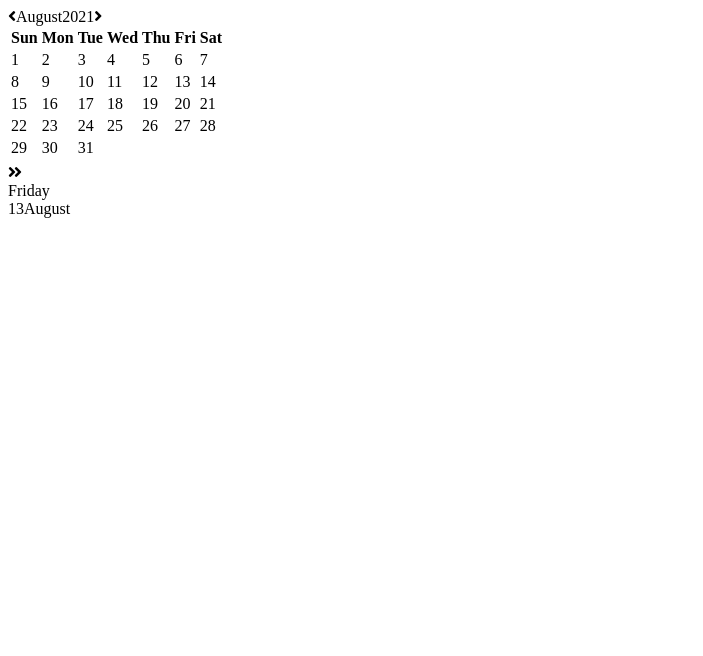
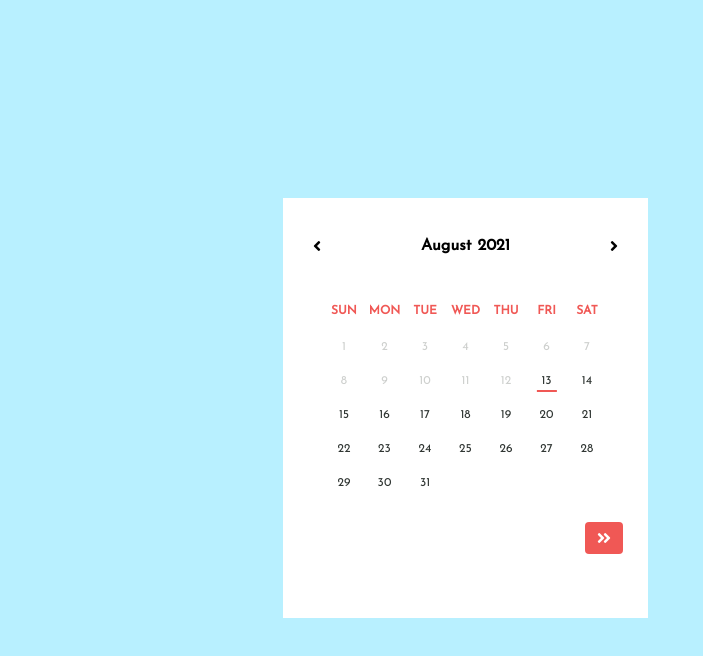
Before and after one commit to GOBIKRISHNAS/widgets, a plain HTML site: page index.html in a window 1280 px wide. Shown: the whole page, without its empty margins (0-703 px from the left). Drawn offline with nearby package versions, Linux system fonts and the light colour scheme.

Commit message:
Update style.css

```diff
--- a/style.css
+++ b/style.css
@@ -1,216 +1,153 @@
 /** code by webdevtrick ( https://webdevtrick.com ) **/
-var month = [
-	"January",
-	"February",
-	"March",
-	"April",
-	"May",
-	"June",
-	"July",
-	"August",
-	"September",
-	"October",
-	"November",
-	"December"
-];
-var weekday = [
-	"Sunday",
-	"Monday",
-	"Tuesday",
-	"Wednesday",
-	"Thursday",
-	"Friday",
-	"Saturday"
-];
-var weekdayShort = [
-	"sun",
-	"mon",
-	"tue",
-	"wed",
-	"thu",
-	"fri",
-	"sat"
-];
-var monthDirection = 0;
-
-function getNextMonth() {
-	monthDirection++;
-	var current;
-	var now = new Date();
-	if (now.getMonth() == 11) {
-		current = new Date(now.getFullYear() + monthDirection, 0, 1);
-	} else {
-		current = new Date(now.getFullYear(), now.getMonth() + monthDirection, 1);
-	}
-	initCalender(getMonth(current));
+@import url("https://fonts.googleapis.com/css?family=Josefin+Sans&display=swap");
+body, html {
+  width: 100%;
+  height: 100%;
+  font-family: 'Josefin Sans', sans-serif;
+  background-color: #B8F0FF;
+  overflow: hidden;
+  position: relative;
+  outline: none;
+  perspective: 1000px;
 }
 
-function getPrevMonth() {
-	monthDirection--;
-	var current;
-	var now = new Date();
-	if (now.getMonth() == 11) {
-		current = new Date(now.getFullYear() + monthDirection, 0, 1);
-	} else {
-		current = new Date(now.getFullYear(), now.getMonth() + monthDirection, 1);
+.main {
+  position: absolute;
+  width: 730px;
+  height: 420px;
+  top: 50%;
+  left: 50%;
+  box-sizing: border-box;
+  transform: translate(-50%, -50%);
+  transition: all 0.195s ease;
+  transform-style: preserve-3d;
 }
-	initCalender(getMonth(current));
+.main.is-rotated-left {
+  transform: translate(-50%, -50%) rotateY(-4deg);
 }
-Date.prototype.isSameDateAs = function (pDate) {
-	return (
-		this.getFullYear() === pDate.getFullYear() &&
-		this.getMonth() === pDate.getMonth() &&
-		this.getDate() === pDate.getDate()
-	);
-};
+.main.is-rotated-right {
+  transform: translate(-50%, -50%) rotateY(4deg);
+}
+.main .sideb,
+.main .right-wrapper {
+  background-color: white;
+  width: 50%;
+  float: left;
+  height: 100%;
+  box-sizing: border-box;
+  padding: 25px;
+  display: flex;
+  flex-direction: column;
+  justify-content: flex-start;
+  align-items: center;
+}
+.main .header {
+  padding: 15px 0 20px;
+  display: flex;
+  justify-content: space-between;
+  width: 100%;
+}
+.main .header i {
+  padding: 0 5px;
+  cursor: pointer;
+}
+.main .header span {
+  display: inline-block;
+  margin: 0 3px;
+  font-weight: 700;
+}
+.main .right-wrapper {
+  background-color: #f05855;
+  color: white;
+  transform-origin: left center;
+  transform: rotateY(110deg);
+  transition: all 0.5s;
+}
+.main .right-wrapper.is-active {
+  transform: rotateY(0deg);
+}
+.main .right-wrapper .header {
+  text-align: left;
+  justify-content: center;
+}
+.main .right-wrapper .day {
+  font-size: 12em;
+  text-indent: -12px;
+  display: block;
+}
+.main .right-wrapper .month {
+  font-size: 2.5em;
+}
+.main .sideb .showDate {
+  color: white;
+  text-align: right;
+  width: 100%;
+}
+.main .sideb .showDate i {
+  cursor: pointer;
+  background: #f05855;
+  border-radius: 4px;
+  padding: 8px 12px;
+  transform: scale(1);
+  transition: all 0.3s;
+}
+.main .sideb .showDate i.is-active {
+  transform: scale(-1);
+}
+.main .sideb table {
+  text-align: center;
 
-function getMonth(currentDay) {
-	var now = new Date();
-	var currentMonth = month[currentDay.getMonth()];
-	var monthArr = [];
-	for (i = 1 - currentDay.getDate(); i < 31; i++) {
-		var tomorrow = new Date(currentDay);
-		tomorrow.setDate(currentDay.getDate() + i);
-		if (currentMonth !== month[tomorrow.getMonth()]) {
-			break;
-		} else {
-			monthArr.push({
-				date: {
-					weekday: weekday[tomorrow.getDay()],
-					weekday_short: weekdayShort[tomorrow.getDay()],
-					day: tomorrow.getDate(),
-					month: month[tomorrow.getMonth()],
-					year: tomorrow.getFullYear(),
-					current_day: now.isSameDateAs(tomorrow) ? true : false,
-					date_info: tomorrow
+  width: 90%;
+  margin: 30px auto 0;
+  table-layout: fixed;
+  border-collapse: collapse;
 }
-			});
+.main .sideb table tbody:before {
+  content: "-";
+  display: block;
+  line-height: 0.75em;
+  color: transparent;
 }
+.main .sideb table th {
+  color: #f05855;
+  font-size: 0.75em;
+  text-transform: uppercase;
+  margin-bottom: 10px;
 }
-	return monthArr;
+.main .sideb table td {
+  padding: 11px 5px;
+  color: #ced0ce;
+  font-size: 0.75em;
+  transition: all 0.3s;
+  position: relative;
 }
-
-function clearCalender() {
-	$("table tbody tr").each(function () {
-		$(this).find("td").removeClass("active selectable currentDay between hover").html("");
-	});
-	$("td").each(function () {
-		$(this).unbind('mouseenter').unbind('mouseleave');
-	});
-	$("td").each(function () {
-		$(this).unbind('click');
-	});
-	clickCounter = 0;
+.main .sideb table td::before {
+  content: "";
+  display: none;
+  width: 50%;
+  height: 2px;
+  position: absolute;
+  left: 50%;
+  top: 100%;
+  transform: translate(-50%, -8px);
+  background-color: #f05855;
 }
-
-function initCalender(monthData) {
-	var row = 0;
-	var classToAdd = "";
-	var currentDay = "";
-	var today = new Date();
-
-	clearCalender();
-	$.each(monthData,
-		function (i, value) {
-			var weekday = value.date.weekday_short;
-			var day = value.date.day;
-			var column = 0;
-			var index = i + 1;
-
-			$(".sideb .header .month").html(value.date.month);
-			$(".sideb .header .year").html(value.date.year);
-			if (value.date.current_day) {
-				currentDay = "currentDay";
-        classToAdd = "selectable";
-				$(".right-wrapper .header span").html(value.date.weekday);
-				$(".right-wrapper .day").html(value.date.day);
-				$(".right-wrapper .month").html(value.date.month);
+.main .sideb table td.currentDay::before {
+  display: block;
 }
-			if (today.getTime() < value.date.date_info.getTime()) {
-				classToAdd = "selectable";
-
+.main .sideb table td.selectable {
+  color: #303633;
+  cursor: pointer;
 }
-			$("tr.weedays th").each(function () {
-				var row = $(this);
-				if (row.data("weekday") === weekday) {
-					column = row.data("column");
-					return;
+.main .sideb table td.selectable:hover {
+  background: #f05855;
+  color: white;
 }
-			});
-			$($($($("tr.days").get(row)).find("td").get(column)).addClass(classToAdd + " " + currentDay).html(day));
-			currentDay = "";
-			if (column == 6) {
-				row++;
+.main .sideb table td.between {
+  background-color: #333;
+  color: white;
 }
-		});
-	$("td.selectable").click(function () {
-		dateClickHandler($(this));
-	});
+.main .sideb table td.active, .main .sideb table td.hover {
+  background: #f05855;
+  color: white;
 }
-initCalender(getMonth(new Date()));
-
-var clickCounter = 0;
-$(".fa-angle-double-right").click(function () {
-	$(".right-wrapper").toggleClass("is-active");
-	$(this).toggleClass("is-active");
-});
-
-function dateClickHandler(elem) {
-
-	var day1 = parseInt($(elem).html());
-	if (clickCounter === 0) {
-		$("td.selectable").each(function () {
-			$(this).removeClass("active between hover");
-		});
-	}
-	clickCounter++;
-	if (clickCounter === 2) {
-		$("td.selectable").each(function () {
-			$(this).unbind('mouseenter').unbind('mouseleave');
-		});
-		clickCounter = 0;
-		return;
-	}
-	$(elem).toggleClass("active");
-	$("td.selectable").hover(function () {
-
-		var day2 = parseInt($(this).html());
-		$(this).addClass("hover");
-		$("td.selectable").each(function () {
-			$(this).removeClass("between");
-
-		});
-		if (day1 > day2 + 1) {
-			$("td.selectable").each(function () {
-				var dayBetween = parseInt($(this).html());
-				if (dayBetween > day2 && dayBetween < day1) {
-					$(this).addClass("between");
-				}
-			});
-		} else if (day1 < day2 + 1) {
-			$("td.selectable").each(function () {
-				var dayBetween = parseInt($(this).html());
-				if (dayBetween > day1 && dayBetween < day2) {
-					$(this).addClass("between");
-				}
-			});
-		}
-	}, function () {
-		$(this).removeClass("hover");
-	});
-}
-$(".fa-angle-left").click(function () {
-	getPrevMonth();
-	$(".main").addClass("is-rotated-left");
-	setTimeout(function () {
-		$(".main").removeClass("is-rotated-left");
-	}, 195);
-});
-
-$(".fa-angle-right").click(function () {
-	getNextMonth();
-	$(".main").addClass("is-rotated-right");
-	setTimeout(function () {
-		$(".main").removeClass("is-rotated-right");
-	}, 195);
-});
```
Lines whose indentation alone changed are shown as unchanged.
